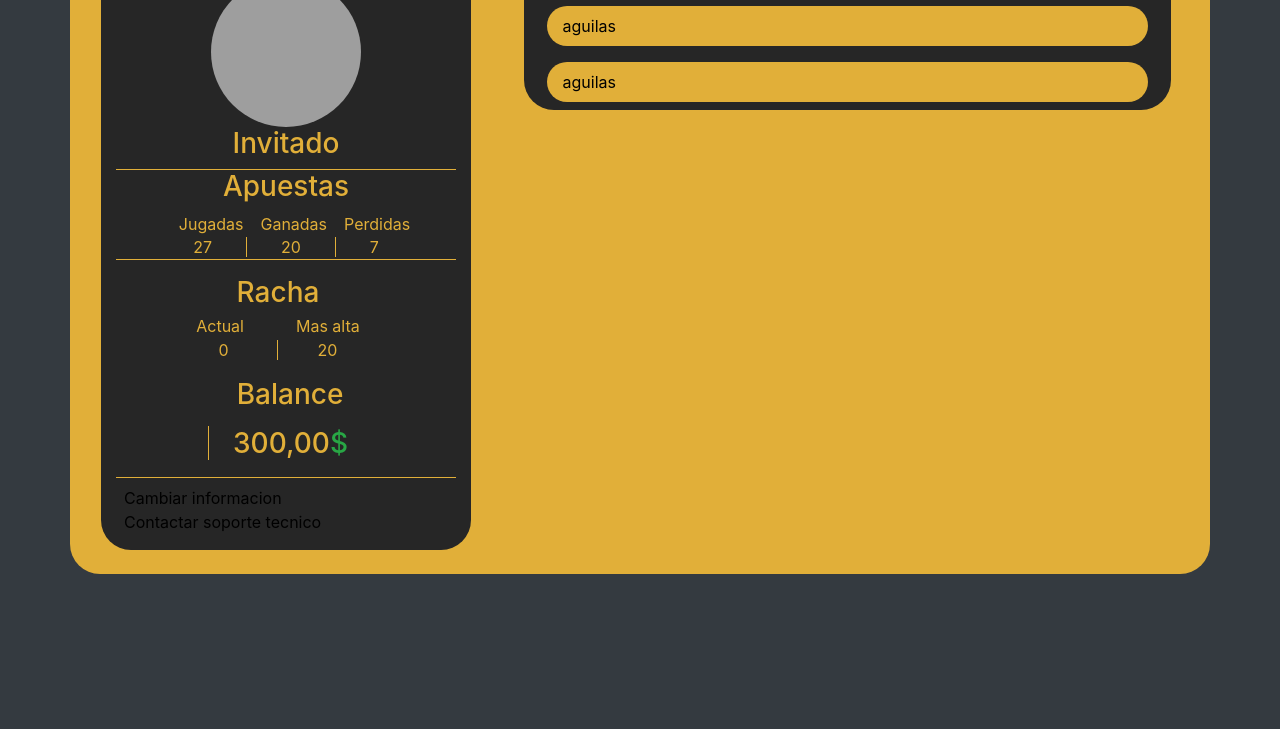
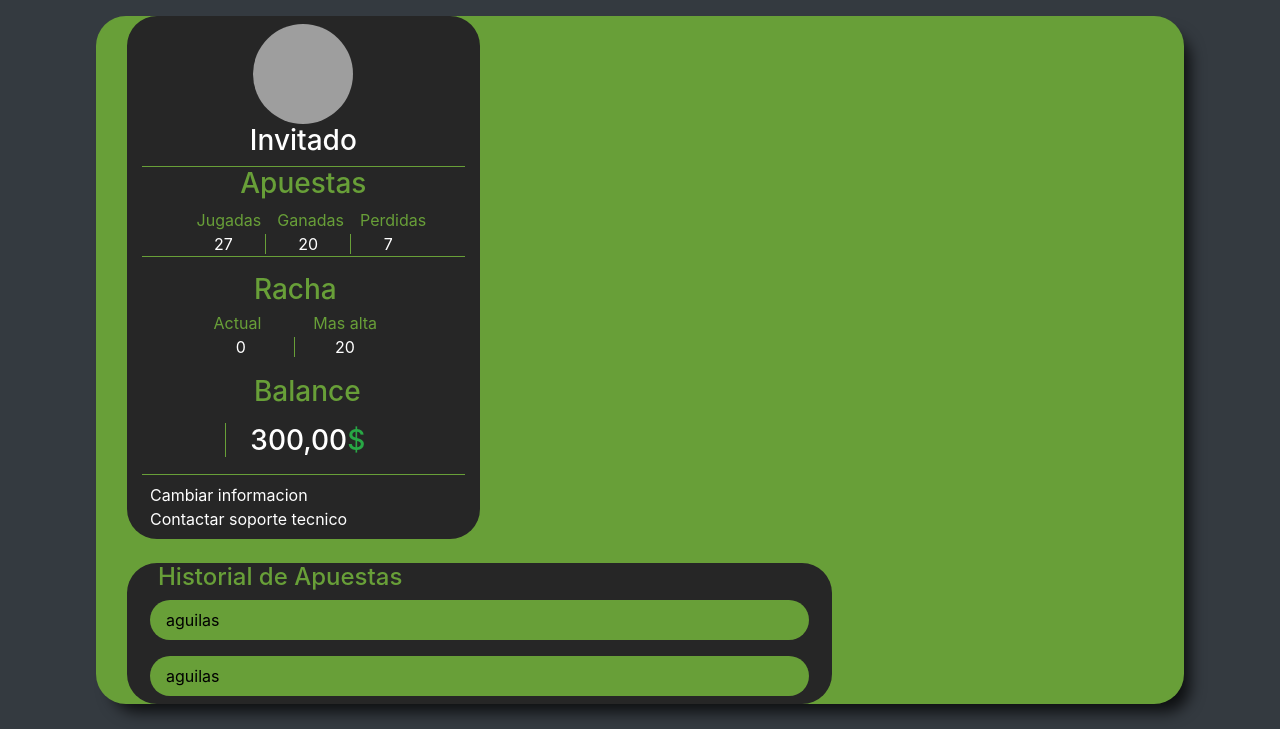
Before and after one commit to Fabioepb/Triplete-Client, a website: page public/views/profile/index.html in a window 1280 px wide. Shown: the part 71-800 px from the top of the page. Drawn offline with nearby package versions, Linux system fonts and the light colour scheme; files that its build step writes are made by us from their sources; grey boxes are pictures that could not be loaded.

Commit message:
minor changes to profile

```diff
--- a/public/css/profile.css
+++ b/public/css/profile.css
@@ -1,24 +1,30 @@
 .fondo{
-    background-color:#E1AF39;
+    background-color:#689f38;
     border-radius: 30px;
+    -webkit-box-shadow: 11px 13px 39px -5px rgba(0,0,0,0.75);
+    -moz-box-shadow: 11px 13px 39px -5px rgba(0,0,0,0.75);
+    box-shadow: 11px 13px 15px -5px rgba(0,0,0,0.75);
 }
 
 a{
     color: black;
 }
 .score{
-    color: #E1AF39;
+    color: #689f38;
     padding: 4% 0 0 5%;
 }
 #play{
     padding-right: 10%;
-    border-right: #E1AF39 solid 1px;
+    border-right: #689f38 solid 1px;
+    color: white
 }
 #win{
     padding-right: 10%;
     padding-left: 10%;
-    border-right: #E1AF39 solid 1px;
+    border-right: #689f38 solid 1px;
+    color: white
 }
 #loss{
-    padding-left: 10%
+    padding-left: 10%;
+    color: white;
 }
--- a/public/views/profile/index.html
+++ b/public/views/profile/index.html
@@ -5,41 +5,41 @@
     <meta http-equiv="X-UA-Compatible" content="IE=edge">
     <title>Triple Jonron | Perfil</title>
     <meta name="viewport" content="width=device-width, initial-scale=1">
-    <link rel="stylesheet" href="https://maxcdn.bootstrapcdn.com/bootstrap/4.2.1/css/bootstrap.min.css">
-    <link rel="stylesheet" href="../css/profile.css">
+    <link rel="stylesheet" href="../../../node_modules/bootstrap/dist/css/bootstrap.css">
+    <link rel="stylesheet" href="../../css/profile.css">
 </head>
 <body class="bg-dark">
     <nav-bar inref="../login" upref="../register" pref="../profile" href="../" bref="../bet"></nav-bar>
-      <div class="container mt-3 fondo" style="background-color: #E1AF39">
-          <div class="col-sm-4 d-inline-block justify-content-center text-center mt-4 mb-4 ml-3" style="background-color: #262626; color: #E1AF39; border-radius: 30px">
-          <div style="border-bottom:#E1AF39 1px solid"><img src="https://c7.alamy.com/comp/PCR69F/man-betting-on-sports-over-shoulder-view-on-tablet-with-scores-PCR69F.jpg"
-            alt="" class="img-fluid small rounded-circle mt-2" style="height: 150px; width: 150px"> <h3>Invitado</h3></div>
-            <h3>Apuestas</h3>
-            <p style="border-bottom: #E1AF39 1px solid"><span class="score">Jugadas</span><span class="score">Ganadas</span><span class="score">Perdidas</span> <br>
-              <span id="play">27</span><span id="win">20</span><span id="loss">7</span>
-            </p>
+      <div class="container mt-3 fondo" style="background-color: #689f38; width: 85%">
+          <div class="col-sm-4 justify-content-center text-center mt-4 mb-4 ml-3" style="background-color: #262626; color: #689f38; border-radius: 30px">
+            <div style="border-bottom:#689f38 1px solid"><img src="https://c7.alamy.com/comp/PCR69F/man-betting-on-sports-over-shoulder-view-on-tablet-with-scores-PCR69F.jpg"
+              alt="" class="img-fluid small rounded-circle mt-2" style="height: 100px; width: 100px"> <h3 style="color: white">Invitado</h3></div>
+              <h3>Apuestas</h3>
+              <p style="border-bottom: #689f38 1px solid"><span class="score">Jugadas</span><span class="score">Ganadas</span><span class="score">Perdidas</span> <br>
+                <span id="play">27</span><span id="win">20</span><span id="loss">7</span>
+              </p>
 
-          <div class="d-inline-block pr-3" > <p><span class="h3 d-block mb-1">Racha</span><span class="mr-5">Actual</span><span class="ml-1">Mas alta</span><br>
-          <span class="mr-2 pr-5" style="border-right: #E1AF39 1px solid">0</span><span class="ml-3 pl-3" >20</span></p>
-          </div><div class="d-inline-block ml-2"><p><span class="h3 d-block mb-3">Balance</span><span class="h3 pl-4 mr-4" style="border-left: #E1AF39 1px solid">300,00<span class="text-success">$</span></span></p></div>
-          <div class="mb-2 p-2 text-left" style="border-top: #E1AF39 1px solid; color: #E1AF39"><a class="d-block" href="#">Cambiar informacion</a> <a href="#">Contactar soporte tecnico</a></div>
+            <div class="d-inline-block pr-3" > <p><span class="h3 d-block mb-1">Racha</span><span class="mr-5">Actual</span><span class="ml-1">Mas alta</span><br>
+            <span class="mr-2 pr-5" style="border-right: #689f38 1px solid; color:white" >0</span><span class="ml-3 pl-3" style="color:white">20</span></p>
+            </div><div class="d-inline-block ml-2"><p><span class="h3 d-block mb-3">Balance</span><span class="h3 pl-4 mr-4" style="border-left: #689f38 1px solid; color:white">300,00<span class="text-success">$</span></span></p></div>
+            <div class="mb-2 p-2 text-left" style="border-top: #689f38 1px solid; color: #689f38"><a class="d-block" href="#" style="color:white">Cambiar informacion</a> <a href="#" style="color:white">Contactar soporte tecnico</a></div>
           </div>
 
 
-        <div class="col-sm-7 d-inline-block align-top mt-4 ml-5" style="background-color: #262626; border-radius: 30px;">
-          <h4 class="d-inline" style="color: #E1AF39">Historial de Apuestas</h4>
+        <div class="col-sm-8 mt-4 ml-3" style="background-color: #262626; border-radius: 30px;">
+          <h4 class="d-inline pl-3" style="color: #689f38">Historial de Apuestas</h4>
           <ul class="nav flex-column">
-            <li class="nav-item m-2" style="background-color: #E1AF39;border-radius: 30px">
+            <li class="nav-item m-2" style="background-color: #689f38;border-radius: 30px">
               <a class="nav-link" href="#">aguilas</a></li>
-            <li class="nav-item m-2" style="background-color: #E1AF39;border-radius: 30px">
+            <li class="nav-item m-2" style="background-color: #689f38;border-radius: 30px">
               <a class="nav-link" href="#">aguilas</a></li>
             </ul>
 
          </div>
       </div>
-        <script type="text/javascript" src="../node_modules/popper.js/dist/umd/popper.js"></script>
-        <script type="text/javascript" src="../node_modules/jquery/dist/jquery.js"></script>
-        <script type="text/javascript" src="../node_modules/bootstrap/dist/js/bootstrap.js"></script>
-        <script type="text/javascript" src="../components/navbar.js"></script>
+        <script type="text/javascript" src="../../../node_modules/popper.js/dist/umd/popper.js"></script>
+        <script type="text/javascript" src="../../../node_modules/jquery/dist/jquery.js"></script>
+        <script type="text/javascript" src="../../../node_modules/bootstrap/dist/js/bootstrap.js"></script>
+        <script type="text/javascript" src="../../components/navbar.js"></script>
 </body>
 </html>
```
Also changed, not shown: public/views/index.html (+2 -2 lines), public/views/login/index.html (+1 -1 lines), public/views/register/index.html (+1 -1 lines).
